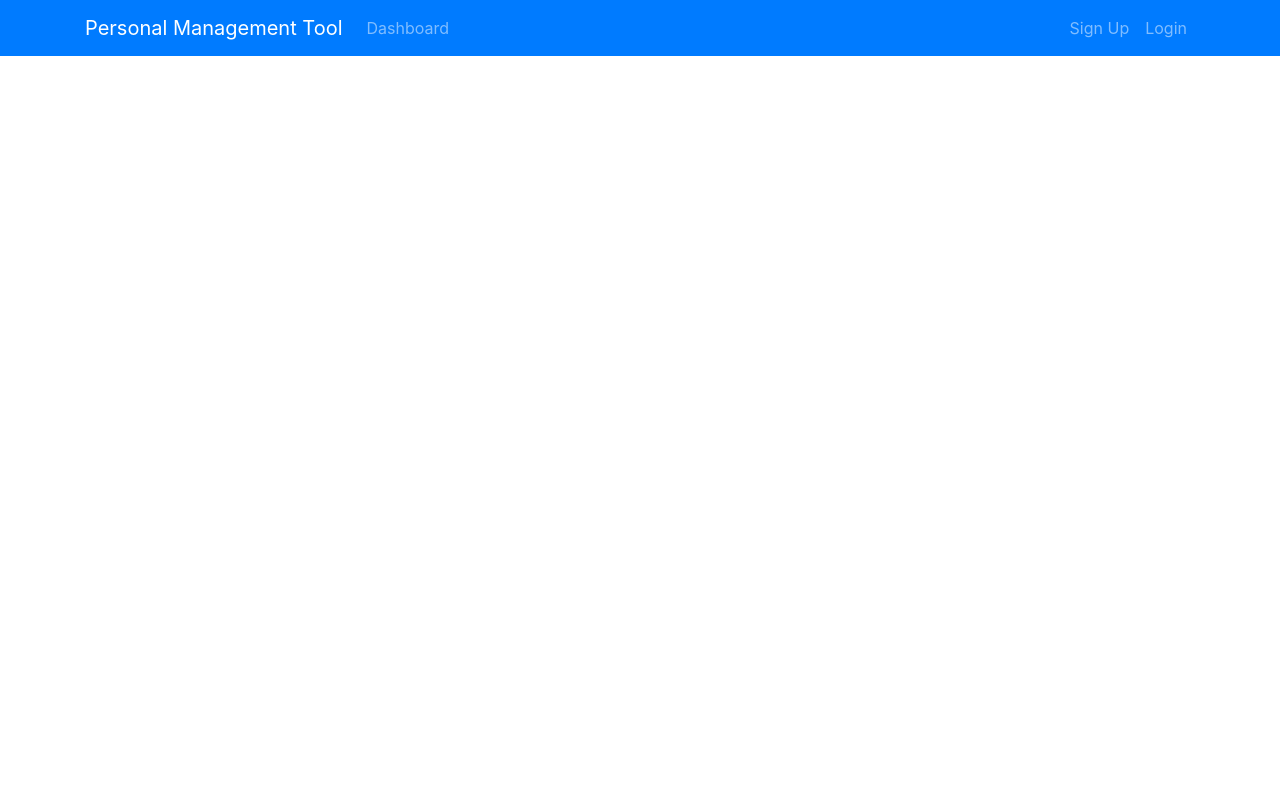
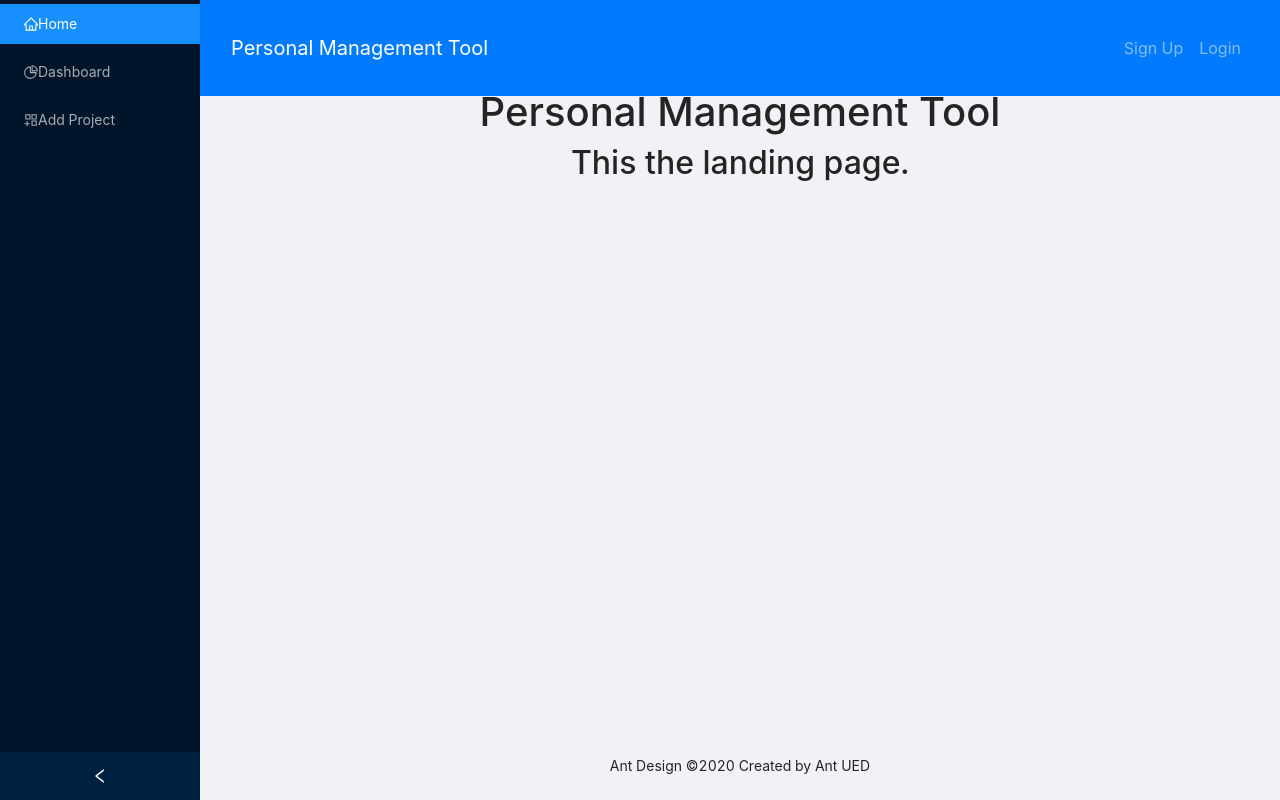
Before and after one commit to runqingz/MyWallet, a React (Create React App) app: page / in a window 1280 px wide. Built offline with nearby package versions, Linux system fonts and the light colour scheme.

Commit message:
WIP landing page
- Added antd - Refactor routes; which looks more cleaner now

```diff
--- a/package.json
+++ b/package.json
@@ -3,6 +3,7 @@
   "version": "0.1.0",
   "private": true,
   "dependencies": {
+    "@ant-design/icons": "^4.0.2",
     "@testing-library/jest-dom": "^4.2.4",
     "@testing-library/react": "^9.4.0",
     "@testing-library/user-event": "^7.2.1",
--- a/src/App.jsx
+++ b/src/App.jsx
@@ -1,23 +1,20 @@
 import React from 'react';
 import './App.css';
-import { BrowserRouter as Router, Route } from 'react-router-dom';
+import { BrowserRouter as Router } from 'react-router-dom';
 import { Provider } from 'react-redux';
 
-import Dashboard from './web/components/Dashboard';
-import Header from './web/components/layout/Header';
+// Components
+import Routes from './Routes';
+
+import 'antd/dist/antd.css';
 import 'bootstrap/dist/css/bootstrap.min.css';
-import AddProject from './web/components/project/AddProject';
 import store from './store';
 
 function App() {
   return (
     <Provider store={store}>
-      <Router>
-        <div className="App">
-          <Header />
-          <Route exact path="/dashboard" component={Dashboard} />
-          <Route exact path="/addProject" component={AddProject} />
-        </div>
+      <Router basename="/">
+        <Routes />
       </Router>
     </Provider>
   );
--- /dev/null
+++ b/src/Routes.jsx
@@ -0,0 +1,64 @@
+/* eslint-disable react/jsx-closing-tag-location */
+import React, { useState } from 'react';
+import { Switch, Route, withRouter, Link } from 'react-router-dom';
+import { Layout, Menu } from 'antd';
+// icons taken from antd template
+import {
+  HomeOutlined,
+  PieChartOutlined,
+  AppstoreAddOutlined,
+} from '@ant-design/icons';
+
+// Pages
+import Home from './web/components/Home';
+import Dashboard from './web/components/Dashboard';
+import UserHeader from './web/components/layout/Header';
+import AddProject from './web/components/project/AddProject';
+
+// eslint-disable-next-line object-curly-newline
+const { Header, Content, Footer, Sider } = Layout;
+
+function Routes() {
+  const [collapsed, setCollapsed] = useState(false);
+
+  return (
+    <Layout className="site-sider" style={{ minHeight: '100vh' }}>
+      <Sider
+        collapsible
+        collapsed={collapsed}
+        onCollapse={setCollapsed}
+      >
+        <div className="logo" />
+        <Menu theme="dark" defaultSelectedKeys={['1']} mode="inline">
+          <Menu.Item key="1">
+            <HomeOutlined />
+            <Link to="/">Home</Link>
+          </Menu.Item>
+          <Menu.Item key="2">
+            <PieChartOutlined />
+            <Link to="/dashboard">Dashboard</Link>
+          </Menu.Item>
+          <Menu.Item key="3">
+            <AppstoreAddOutlined />
+            <Link to="/addProject">Add Project</Link>
+          </Menu.Item>
+        </Menu>
+      </Sider>
+      <Layout className="site-layout">
+        <Header className="site-layout-header" style={{ padding: 0 }}>
+          <UserHeader />
+        </Header>
+        <Content className="site-layout-content">
+          <Switch>
+            <Route path="/" exact render={() => <Home />} />
+            <Route path="/dashboard" exact render={() => <Dashboard />} />
+            <Route path="/addProject" exact render={() => <AddProject />} />
+          </Switch>
+        </Content>
+        <Footer style={{ textAlign: 'center' }}>Ant Design ©2020 Created by Ant UED</Footer>
+      </Layout>
+    </Layout>
+  );
+};
+
+export default withRouter(Routes);
--- /dev/null
+++ b/src/web/components/Home.jsx
@@ -0,0 +1,15 @@
+import React from 'react';
+
+
+function Home() {
+  return (
+    <div className="Home">
+      <div className="landing-page-content" style={{ padding: 24, minHeight: 360, textAlign: 'center' }}>
+        <h1>Personal Management Tool</h1>
+        <h2>This the landing page.</h2>
+      </div>
+    </div>
+  );
+}
+
+export default Home;
--- a/src/web/components/layout/Header.js
+++ b/src/web/components/layout/Header.jsx
@@ -12,14 +12,6 @@ function Header() {
         </button>
 
         <div className="collapse navbar-collapse" id="mobile-nav">
-          <ul className="navbar-nav mr-auto">
-            <li className="nav-item">
-              <a className="nav-link" href="/dashboard">
-                Dashboard
-              </a>
-            </li>
-          </ul>
-
           <ul className="navbar-nav ml-auto">
             <li className="nav-item">
               <a className="nav-link " href="register.html">
```
Also changed, not shown: src/web/components/layout/Sider.jsx (added, +37 -0 lines), 1 other file (tests, documents, lock files or other folders).
